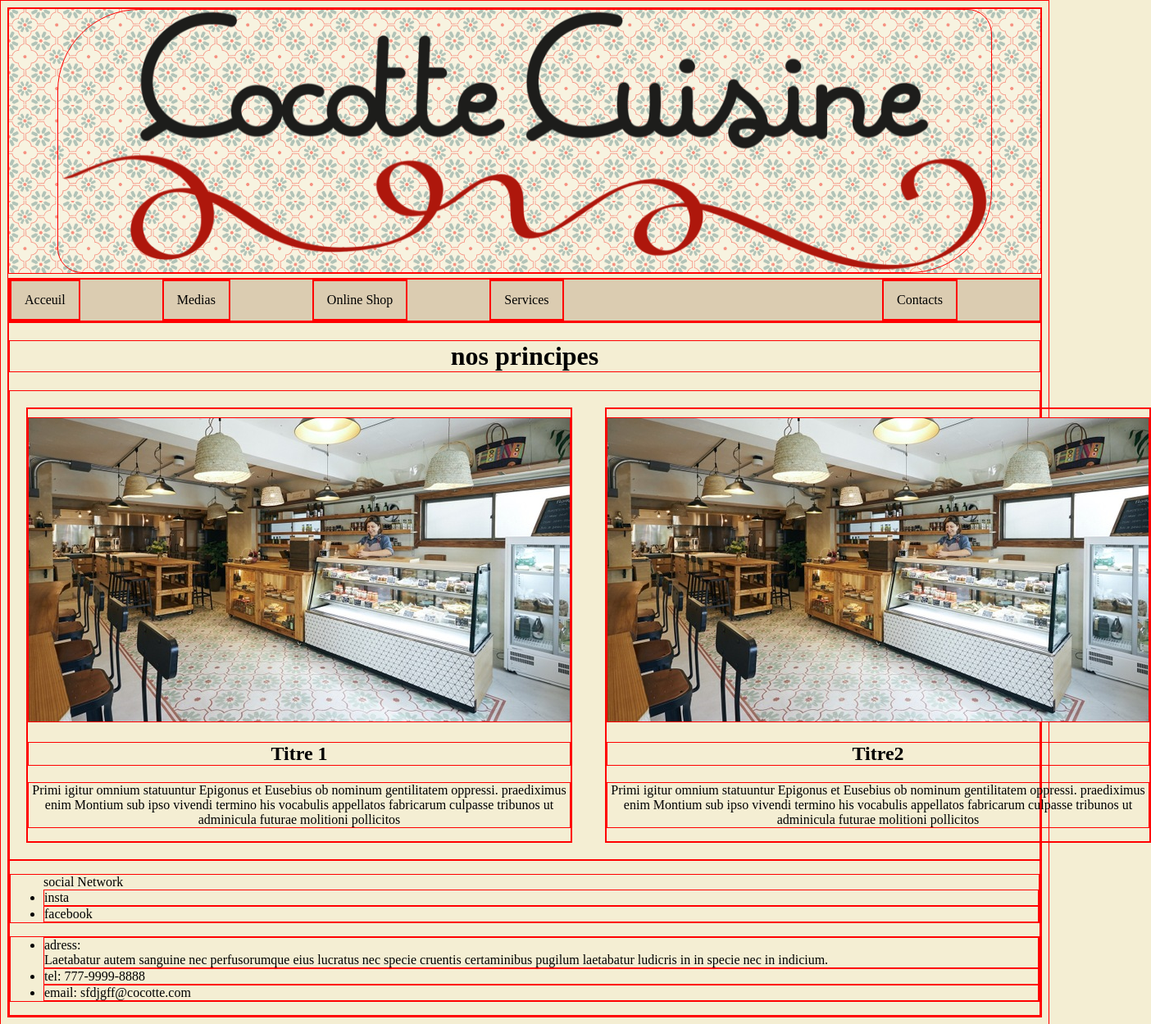
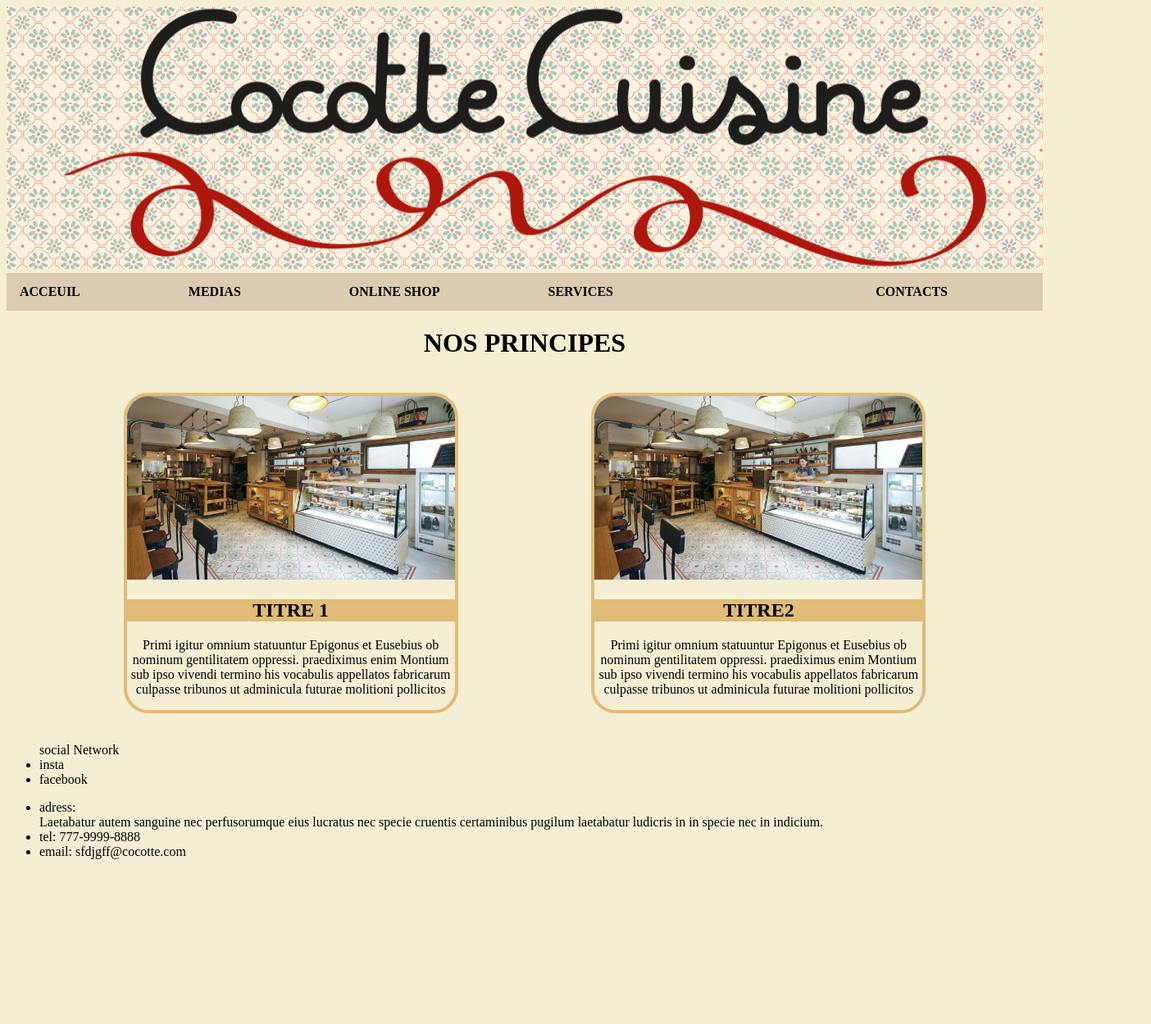
Before and after one commit to PtlMarty/cocotte-cuisine.github.io, a plain HTML site: page index.html in a window 1280 px wide. Shown: the whole page at 82% size, 1404 px wide, since content can reach past the window. After the commit the page ends 1064 px from the top, so only its background shows below. Drawn offline with Linux system fonts and the light colour scheme.

Commit message:
05/29 10:00

```diff
--- a/style.css
+++ b/style.css
@@ -1,7 +1,7 @@
-*{
+/**{
     border: solid 1px red;
 }
-
+*/
 body{
     background-color: #F4EED3;
 
@@ -32,6 +32,8 @@ nav li a, .dropbtn {
     text-align: center;
     padding: 14px 16px;
     text-decoration: none;
+    text-transform: uppercase;
+    font-weight: bold;
     }
 nav li {
     float: left;
@@ -41,15 +43,12 @@ nav .contact{
     float: right;
     margin-left: 100px;
 }
-
 nav li a:hover, .dropdown:hover .dropbtn {
     background-color:#E0BC78;
 }
-
 nav li.dropdown {
     display: inline-block;
 }
-
 nav .dropdown-content {
     display: none;
     position: absolute;
@@ -58,7 +57,6 @@ nav .dropdown-content {
     box-shadow: 0px 8px 16px 0px rgba(0,0,0,0.2);
     z-index: 1;
 }
-
 nav .dropdown-content a {
     color: black;
     padding: 12px 16px;
@@ -66,7 +64,6 @@ nav .dropdown-content a {
     display: block;
     text-align: left;
 }
-
 nav .dropdown-content a:hover {
     background-color: #E0BC78;
 }
@@ -75,22 +72,34 @@ nav .dropdown:hover .dropdown-content {
     display: block;
 }
 
+
+
+
 /*section*/
 main h1{
     display: block;
     text-align: center;
+    text-transform: uppercase;
 }
 #card-main{
     display:flex;
     flex-direction: row;
     text-align: center;
-    align-items: center;
-    justify-content: space-between;
+    justify-content: space-evenly;
+    padding: auto;
 }
 #card-main img{
-    width:auto;
-    margin-top: 10px;
+    width: 100%;
+    margin: auto;
 }
 section div{
     margin: 20px;
+    border: solid #E0BC78 4px;
+    border-radius: 30px;
+    overflow: hidden;
+    width: 400px;
 }
+article h2{
+    background-color: #E0BC78;
+    text-transform: uppercase;
+}
```
